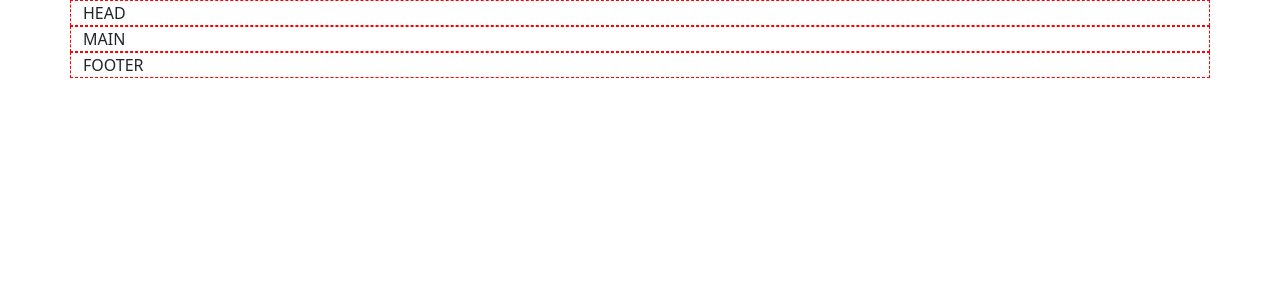
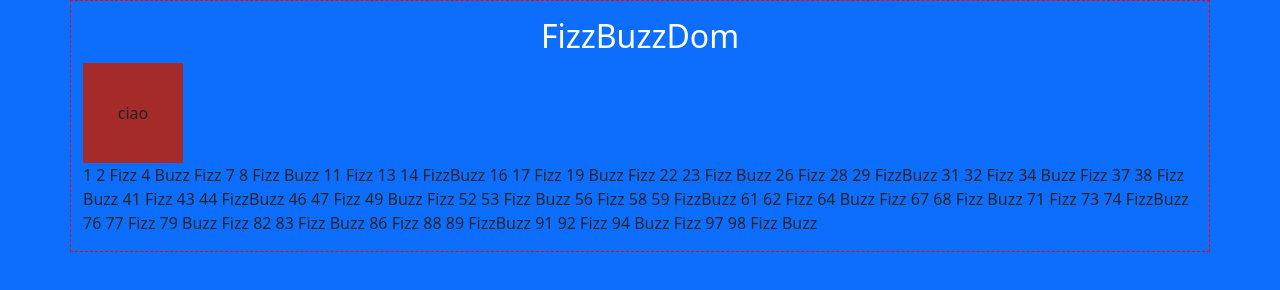
Before and after one commit to GiordanoDiego/js-fizzbuzz, a plain HTML site: page index.html in a window 1280 px wide. Drawn offline with nearby package versions, Linux system fonts and the light colour scheme.

Commit message:
completed no-bonus

```diff
--- a/css/style.css
+++ b/css/style.css
@@ -1,46 +1,19 @@
-/* -----------------RESET RULE----------------- */
-
-
-
-/* -----------------GENERAL RULE----------------- */
-
-
-/* -----------------HEADER RULE----------------- */
-
 
 /* -----------------MAIN RULE------------------- */
 
 
-/* -----------------FOOTER RULE----------------- */
 
-
-
-
-/* -----------------MEDIA QUERY----------------- */
-/* IN MOBILE FIRST */
-
-@media screen and (max-width: 576px) {
-
-}
-@media screen and (max-width: 768px) {
-
-}
-@media screen and (max-width: 992px) {
-
-}
-
-/* IN DEKSTOP FIRST */
-@media screen and (min-width: 992px) {
-
-}
-@media screen and (min-width: 768px) {
-
-}
-@media screen and (min-width: 576px) {
-
-}
 
 /* -----------------DEBUG----------------- */
 .debug .container {
     border: 1px dashed red;
 }
+
+.myBox{
+    background-color: brown;
+    height: 100px;
+    width: 100px;
+    display: flex;
+    justify-content: center;
+    align-items: center;
+}
--- a/index.html
+++ b/index.html
@@ -9,34 +9,36 @@
         <link href="https://cdn.jsdelivr.net/npm/bootstrap@5.3.2/dist/css/bootstrap.min.css" rel="stylesheet" integrity="sha384-T3c6CoIi6uLrA9TneNEoa7RxnatzjcDSCmG1MXxSR1GAsXEV/Dwwykc2MPK8M2HN" crossorigin="anonymous">
         <link rel="stylesheet" href="./css/style.css">
         <!-- TITLE PAGE -->
-        <title>Document</title>
+        <title>FizzBuzzDom</title>
     </head>
 
         <!-- START BODY -->
     <body class="debug">
-        <!-- START MAIN HEADER -->
-        <header>
-            <div class="container">
-                HEAD
-            </div>
-        </header>
-        <!-- END MAIN HEADER -->
 
-        <!-- START MAIN -->
         <main>
-            <div class="container">
-                MAIN
+            <div class="min-vh-100 bg-primary">
+                <div class="container ">
+                    <div class="row">
+                        <div class="col-12">
+                            <h2 class="text-white text-center mt-3">
+                                FizzBuzzDom
+                            </h2>
+                        </div>
+                        <div class="col-12">
+                            <div class="myBox">
+                                ciao
+                            </div>
+                        </div>
+                        <p id="lista">
+
+                        </p>
+                    </div>
+                </div>
             </div>
         </main>
-        <!-- END MAIN -->
 
-        <!-- START FOOTER -->
-        <footer>
-            <div class="container">
-                FOOTER
-            </div>
-        </footer>
-        <!-- END FOOTER -->
+
+
 
         <script src="https://cdn.jsdelivr.net/npm/bootstrap@5.3.2/dist/js/bootstrap.bundle.min.js" integrity="sha384-C6RzsynM9kWDrMNeT87bh95OGNyZPhcTNXj1NW7RuBCsyN/o0jlpcV8Qyq46cDfL" crossorigin="anonymous"></script>
         <script src="./js/script.js"></script>
--- a/js/script.js
+++ b/js/script.js
@@ -11,3 +11,28 @@ document.getElementById('idHtml').innerHTML = noveVariabileJS;
     if(isNaN(kmValue))
 
 */
+
+for(let i = 1; i <= 100; i++){
+
+    if(i % 3 == 0 && i % 5 == 0){
+        console.log("FizzBuzz", i, i % 3, i % 5);
+        document.getElementById('lista').innerHTML += "FizzBuzz" + " ";
+    }
+    else if (i % 3 == 0 ){
+        console.log("Fizz", i, i % 3, i % 5);
+        document.getElementById('lista').innerHTML += "Fizz" + " ";
+
+    }
+    else if(i % 5 == 0){
+        console.log("Buzz", i, i % 3, i % 5);
+        document.getElementById('lista').innerHTML += "Buzz" + " ";
+
+    }
+    else{
+        console.log(i, i % 3, i % 5)//test OK
+        document.getElementById('lista').innerHTML += i + " ";
+
+    }
+}
+
+// document.getElementById('lista').innerHTML += i + 1 + "\n";
```
